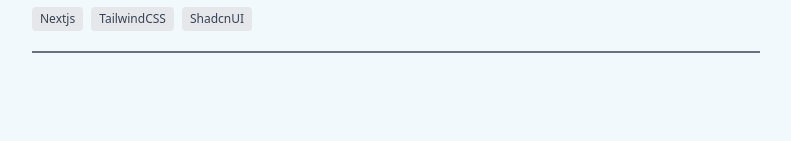
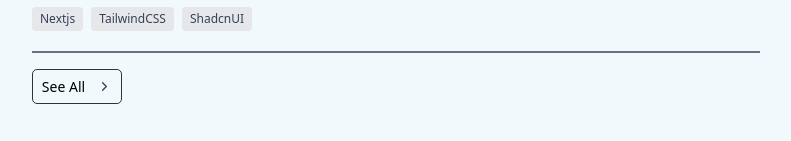
Before and after one commit to bagoesrex/portfolio-website, a Next.js app: page / in a window 1280 px wide. Shown: the part 993-1134 px from the top of the page, without its empty margins (244-1035 px from the left). Before the commit the page ends 1086 px from the top, so only its background shows below. Built offline with nearby package versions, Linux system fonts and the light colour scheme.

Commit message:
feat: add CustomButton component with GlareHover animation

```diff
--- a/components/blocks/Animations/GlareHover/GlareHover.tsx
+++ b/components/blocks/Animations/GlareHover/GlareHover.tsx
@@ -1,6 +1,4 @@
-/*
-	Installed from https://reactbits.dev/ts/tailwind/
-*/
+"use client"
 
 import React, { useRef } from "react";
 
--- a/components/home/projects-section.tsx
+++ b/components/home/projects-section.tsx
@@ -1,3 +1,4 @@
+import CustomButton from "../shared/custom-button";
 import ProjectCard from "./project-card";
 
 export default function ProjectsSection() {
@@ -22,6 +23,7 @@ export default function ProjectsSection() {
                     description="Megumin is my Mine. Megumin is my Mine. Megumin is my Mine. Megumin is my Mine. Megumin is my Mine. Megumin is my Mine. Megumin is my Mine. Megumin is my Mine. Megumin is my Mine. Megumin is my Mine. Megumin is my Mine. Megumin is my Mine. Megumin is my Mine. Megumin is my Mine."
                     techStack={["Nextjs", "TailwindCSS", "ShadcnUI"]}
                 />
+                <CustomButton>See All</CustomButton>
             </div>
         </section>
     )
--- /dev/null
+++ b/components/shared/custom-button.tsx
@@ -0,0 +1,35 @@
+import { ChevronRight } from "lucide-react";
+import GlareHover from "../blocks/Animations/GlareHover/GlareHover";
+import Link from "next/link";
+
+type Props = {
+    children: React.ReactNode;
+}
+
+export default function CustomButton({ children }: Props) {
+    return (
+        <div className="relative">
+            <GlareHover
+                borderRadius="5px"
+                width="90px"
+                height="35px"
+                background="transparent"
+                glareColor="#00bcfd"
+                glareOpacity={1}
+                glareAngle={-30}
+                glareSize={250}
+                transitionDuration={500}
+                playOnce={false}
+            >
+                <Link href={"/"} >
+                    <div className="flex flex-row justify-center items-center gap-3">
+                        <h2 className="text-black text-sm">
+                            {children}
+                        </h2>
+                        <ChevronRight size={15} />
+                    </div>
+                </Link>
+            </GlareHover>
+        </div>
+    )
+}
```
